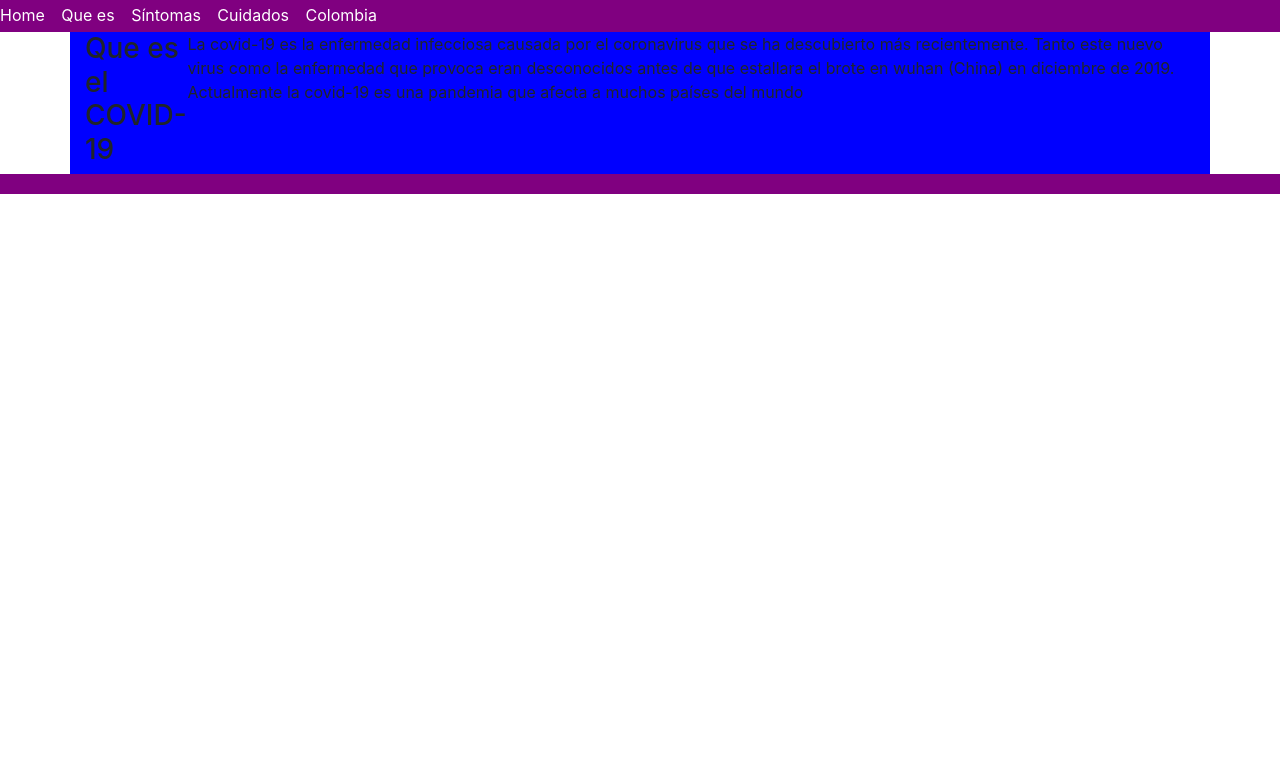
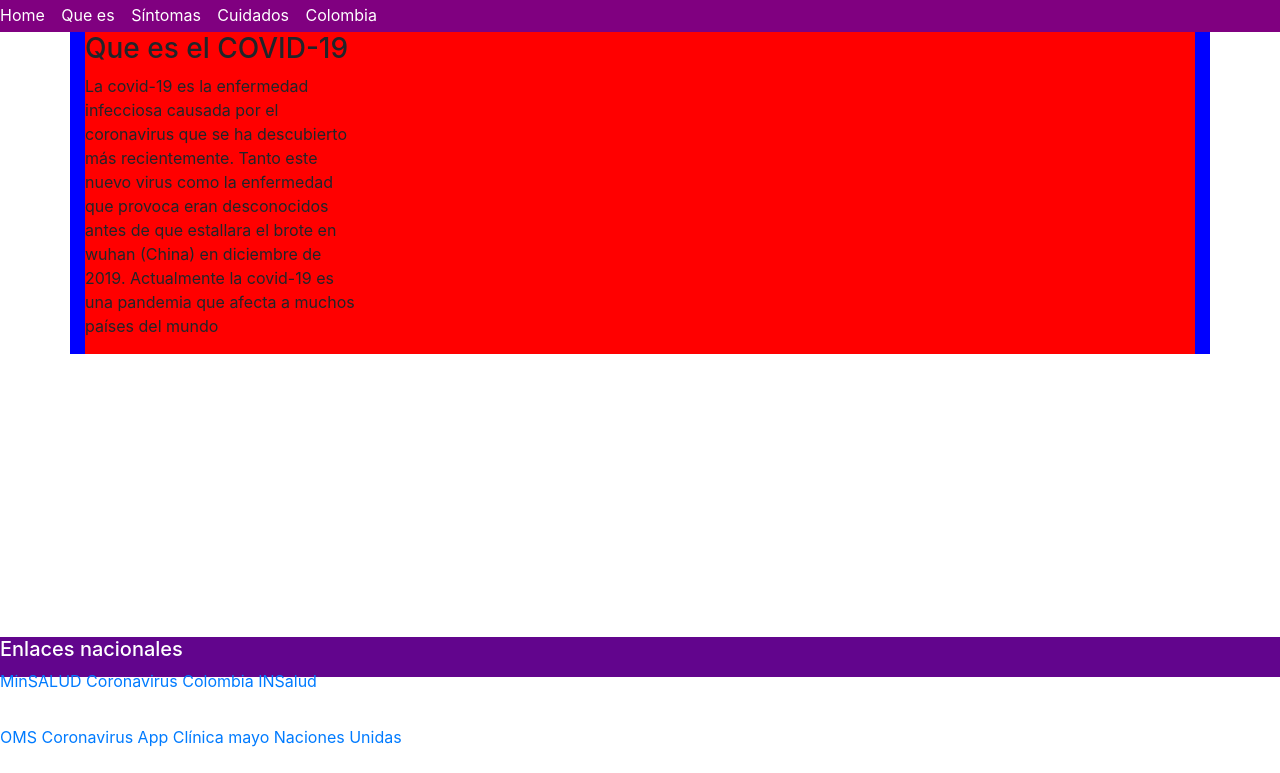
Before and after one commit to FernandoUFPS/ppweb-1151294, a plain HTML site: page index.html in a window 1280 px wide. Shown: the part 123-896 px from the top of the page. Before the commit the page ends 800 px from the top, so only its background shows below. Drawn offline with nearby package versions, Linux system fonts and the light colour scheme.

Commit message:
Commit 30 minutos

```diff
--- a/css/estilo.css
+++ b/css/estilo.css
@@ -15,12 +15,13 @@
 }
 
 .header__menu {
+  float: right;
   display: flex;
   align-items: center;
   width: -webkit-fill-available;
   height: 35px;
   background-color: purple;
-  float:right;
+  float: right;
 }
 
 .header__menu a {
@@ -28,14 +29,22 @@
   padding-right: 12px;
 }
 
+html {
+  min-height: 100%;
+  position: relative;
+}
+
+body {
+  margin: 0;
+  margin-bottom: 40px;
+}
+
 .pie__pagina {
-    clear: both;
-    text-align: center;
-    background-color: purple ;
-    position: relative;
+  background-color: rgb(98, 5, 141);
+  position: absolute;
   bottom: 0;
   width: 100%;
-    height: 20px;
+  height: 40px;
   color: white;
 }
 
@@ -45,22 +54,34 @@
   }
 }
 
+.container {
+  flex: 1;
+  display: flex;
+  background-color: blue;
+}
 
-.container {
-    flex : 1 ;
+.seccion_left {
+  flex: 1;
+  display: flex;
+  background-color: blue;
+}
+
+.seccion_right {
+  flex: 1;
   display: flex;
   background-color: blue;
 }
 
 .parte1 {
-
-    flex: 1;
-    display : flex ;
-    background-color: blue;
+    flex:1 ;
+    background-color: red;
 }
 
 .parte2 {
-    flex: 1;
-    display : flex ;
-    background-color: blue;
+    flex:1 ;
+    background-color: red;
 }
+
+a {
+    font-display: none;
+}
--- a/index.html
+++ b/index.html
@@ -33,34 +33,47 @@
       </header>
     </header>
 
-
-    <div class = "container">
-
+    <div class="container">
       <div class="seccion_left">
         <div class="parte1">
           <h3>Que es el COVID-19</h3>
           <p>
-                    La covid-19 es la enfermedad infecciosa causada por el coronavirus que se ha descubierto más recientemente. Tanto este nuevo virus como la enfermedad que provoca eran desconocidos antes de que estallara el brote en wuhan (China) en diciembre de 2019. Actualmente la covid-19 es una pandemia que afecta a muchos países del mundo
+            La covid-19 es la enfermedad infecciosa causada por el coronavirus
+            que se ha descubierto más recientemente. Tanto este nuevo virus como
+            la enfermedad que provoca eran desconocidos antes de que estallara
+            el brote en wuhan (China) en diciembre de 2019. Actualmente la
+            covid-19 es una pandemia que afecta a muchos países del mundo
           </p>
         </div>
-            <div class="parte2">
 
+        <div class="parte2"></div>
+      </div>
+
+      <div class="seccion_right">
+        <div class="parte1"></div>
+        <div class="parte2"></div>
       </div>
     </div>
 
-        <div class="seccion_right">
-            <div class="parte1">
-
-            </div>
-            <div class="parte2">
-
-            </div>
+    <footer class="pie__pagina">
+        <div class="pie_seccion1">
+            <h5>Enlaces nacionales</h5>
+            <a href="https://www.minsalud.gov.co/salud/publica/PET/Paginas/Covid-19_copia.aspx">MinSALUD</a>
+            <a href="https://coronaviruscolombia.gov.co/Covid19/index.html">Coronavirus Colombia</a>
+            <a href="https://www.ins.gov.co/Noticias/paginas/coronavirus.aspx">INSalud</a>
         </div>
 
+        <div class="pie_seccion2">
+            <h5>Enlaces internacionales</h5>
+            <a href="https://www.who.int/es/emergencies/diseases/novel-coronavirus-2019/advice-for-public/q-a-coronaviruses">OMS</a>
+            <a href="https://coronavirus.app/map">Coronavirus App</a>
+            <a href="https://www.mayoclinic.org/es-es/diseases-conditions/coronavirus/symptoms-causes/syc-20479963">Clínica mayo</a>
+            <a href="https://www.un.org/es/coronavirus">Naciones Unidas</a>
         </div>
 
-    <footer class = "pie__pagina">
-
+      <p>
+        2020 © All Rights Reserved. Desarrollado por Luis Fernando Remolina
+      </p>
     </footer>
 
     <script
```
Lines whose indentation alone changed are shown as unchanged.
